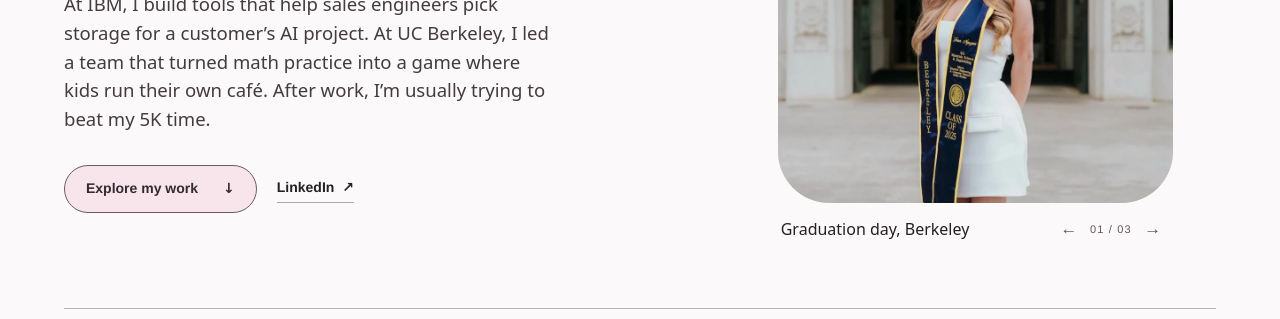
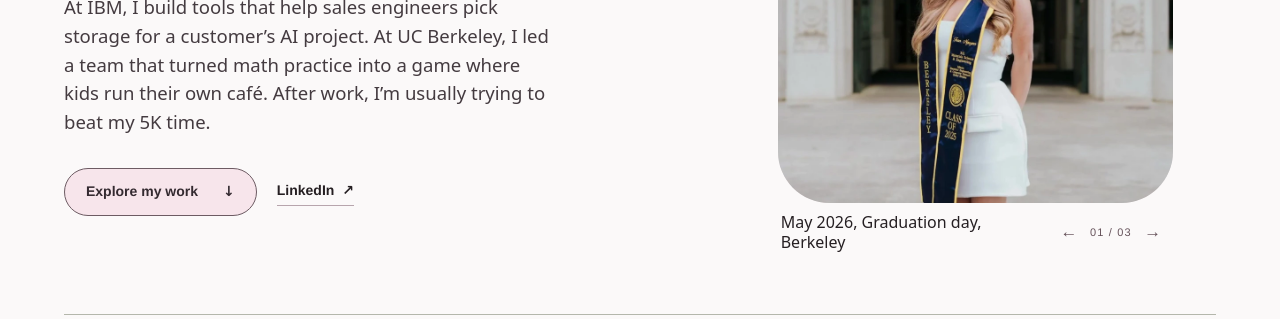
Before and after one commit to trancnguyen/Tran-Nguyen-Portfolio, a plain HTML site: page Tran-Nguyen-Portfolio/index.html in a window 1280 px wide. Shown: the part 337-656 px from the top of the page. Drawn offline with Linux system fonts and the light colour scheme.

Commit message:
Add files via upload

```diff
--- a/Tran-Nguyen-Portfolio/index.html
+++ b/Tran-Nguyen-Portfolio/index.html
@@ -1378,7 +1378,7 @@
                 />
               </div>
               <figcaption>
-                <span id="gallery-caption">Graduation day, Berkeley</span>
+                <span id="gallery-caption">May 2026, Graduation day, Berkeley</span>
                 <div class="gallery-control">
                   <button
                     type="button"
@@ -2175,12 +2175,12 @@
       const photos = [
         {
           src: "assets/berkeley-portrait.webp",
-          caption: "Graduation day, Berkeley",
+          caption: "May 2026, Graduation day, Berkeley",
           alt: "Tran in her graduation stole at UC Berkeley",
         },
         {
   "src": "assets/refresh/berkeley-dog.webp",
-  "caption": "Flyers and a very good dog",
+  "caption": "Flyers and a very sweet dog",
   "alt": "Three students with pink flyers beside a fluffy white dog on the Berkeley campus"
 },
         {
```
